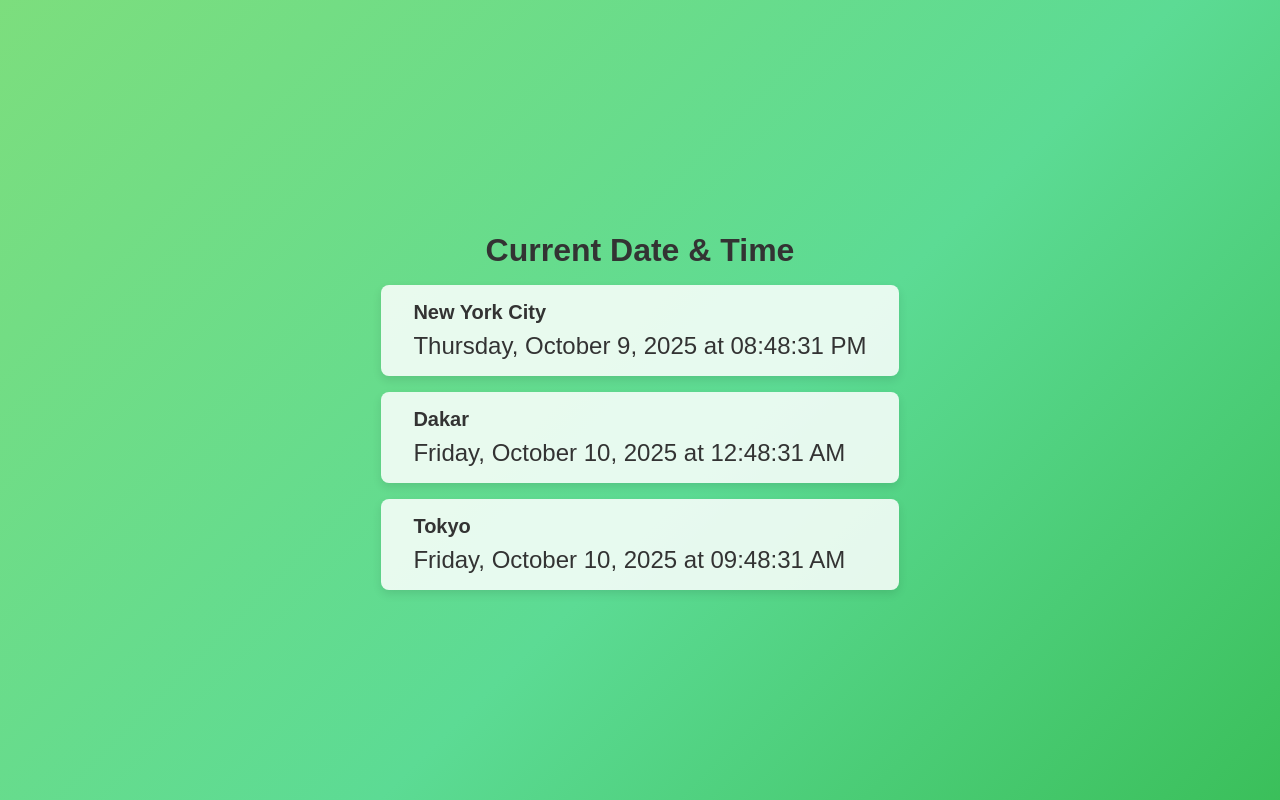
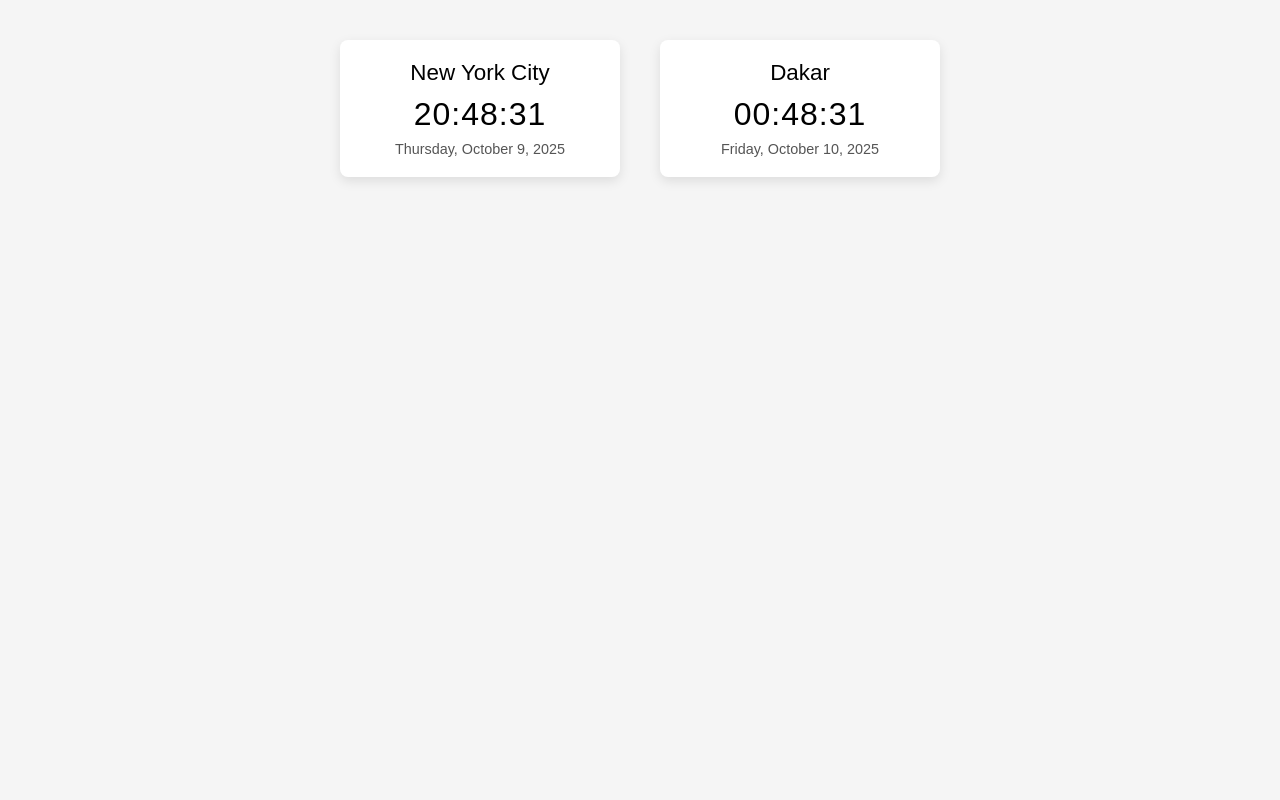
Before and after one commit to nothier7/cli-coding-agent, a plain HTML site: page time.html in a window 1280 px wide. Drawn offline with Linux system fonts and the light colour scheme.

Commit message:
feat(agent): update time.html

```diff
--- a/time.html
+++ b/time.html
@@ -1,97 +1,82 @@
 <!DOCTYPE html>
 <html lang="en">
 <head>
-    <meta charset="UTF-8" />
-    <meta name="viewport" content="width=device-width, initial-scale=1.0" />
-    <title>World Clock</title>
+  <meta charset="UTF-8">
+  <title>World Clocks</title>
   <style>
     body {
       font-family: Arial, sans-serif;
-            background: linear-gradient(-45deg, #0f9b0f, #5cdb94, #95e06c, #1f8d49);
-            background-size: 300% 300%;
-            animation: greenGlow 18s ease infinite;
-            color: #333;
+      background: #f5f5f5;
+      margin: 0;
+      padding: 40px;
       display: flex;
-            flex-direction: column;
-            align-items: center;
       justify-content: center;
-            min-height: 100vh;
-            margin: 0;
-        }
-        h1 {
-            margin-bottom: 1rem;
-        }
-        .clock-container {
-            display: grid;
-            gap: 1rem;
+      gap: 40px;
     }
     .clock {
-            padding: 1rem 2rem;
+      background: white;
       border-radius: 8px;
-            background: rgba(255, 255, 255, 0.85);
-            box-shadow: 0 4px 10px rgba(0, 0, 0, 0.1);
+      padding: 20px 30px;
+      box-shadow: 0 4px 12px rgba(0, 0, 0, 0.1);
+      text-align: center;
+      min-width: 220px;
     }
     .city {
-            font-size: 1.25rem;
-            font-weight: bold;
+      font-size: 1.4rem;
+      margin-bottom: 10px;
     }
     .time {
-            font-size: 1.5rem;
-            margin-top: 0.5rem;
+      font-size: 2rem;
+      letter-spacing: 1px;
     }
-        @keyframes greenGlow {
-            0% {
-                background-position: 0% 50%;
-            }
-            50% {
-                background-position: 100% 50%;
-            }
-            100% {
-                background-position: 0% 50%;
-            }
+    .date {
+      font-size: 0.9rem;
+      color: #555;
+      margin-top: 8px;
     }
   </style>
 </head>
 <body>
-    <h1>Current Date &amp; Time</h1>
-    <div class="clock-container">
-        <div class="clock">
+  <div class="clock" data-timezone="America/New_York">
     <div class="city">New York City</div>
-            <div class="time" id="ny-time"></div>
+    <div class="time"></div>
+    <div class="date"></div>
   </div>
-        <div class="clock">
+  <div class="clock" data-timezone="Africa/Dakar">
     <div class="city">Dakar</div>
-            <div class="time" id="dakar-time"></div>
+    <div class="time"></div>
+    <div class="date"></div>
   </div>
-        <div class="clock">
-            <div class="city">Tokyo</div>
-            <div class="time" id="tokyo-time"></div>
-        </div>
-    </div>
-
   <script>
-        function updateTimes() {
-            const options = {
+    const optionsTime = {
       hour: '2-digit',
       minute: '2-digit',
       second: '2-digit',
+      hour12: false
+    };
+
+    const optionsDate = {
       weekday: 'long',
       year: 'numeric',
       month: 'long',
       day: 'numeric'
     };
 
-            const newYork = new Date().toLocaleString('en-US', { ...options, timeZone: 'America/New_York' });
-            const dakar = new Date().toLocaleString('en-US', { ...options, timeZone: 'Africa/Dakar' });
-            const tokyo = new Date().toLocaleString('en-US', { ...options, timeZone: 'Asia/Tokyo' });
+    function updateClocks() {
+      document.querySelectorAll('.clock').forEach(clock => {
+        const timeZone = clock.dataset.timezone;
+        const now = new Date();
 
-            document.getElementById('ny-time').textContent = newYork;
-            document.getElementById('dakar-time').textContent = dakar;
-            document.getElementById('tokyo-time').textContent = tokyo;
+        const timeFormatter = new Intl.DateTimeFormat('en-US', { ...optionsTime, timeZone });
+        const dateFormatter = new Intl.DateTimeFormat('en-US', { ...optionsDate, timeZone });
+
+        clock.querySelector('.time').textContent = timeFormatter.format(now);
+        clock.querySelector('.date').textContent = dateFormatter.format(now);
+      });
     }
 
-        updateTimes();
-        setInterval(updateTimes, 1000);
+    updateClocks();
+    setInterval(updateClocks, 1000);
   </script>
 </body>
 </html>
```
Lines whose indentation alone changed are shown as unchanged.
